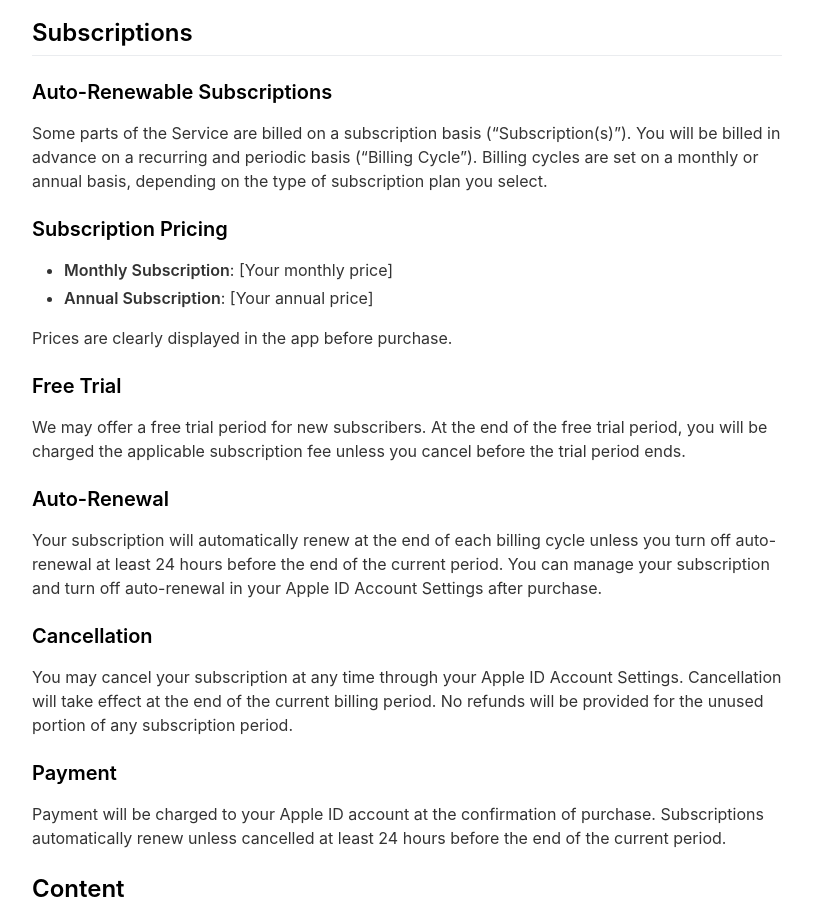
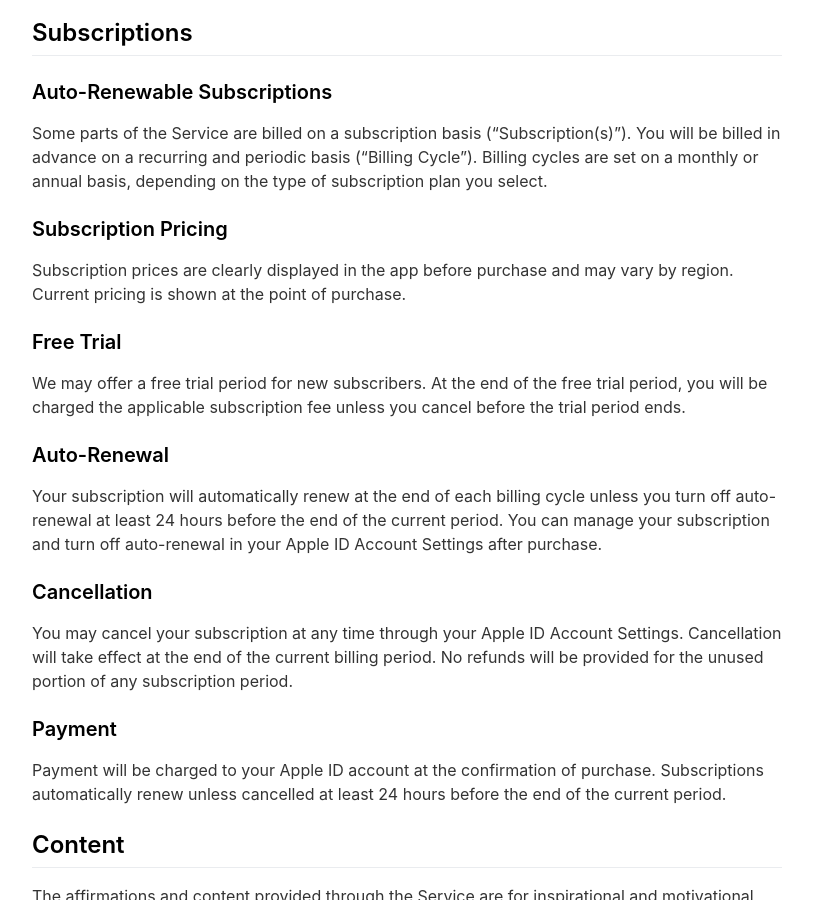
Before and after one commit to rcottinet/yesyou-website, a Jekyll site: the page built from _pages/terms-of-use.md, in a window 1280 px wide and 900 px high, scrolled down 432 px. Shown: the whole window, without its empty margins (233-1046 px from the left). Built offline with Jekyll 4.4.1, drawn with Linux system fonts in a browser that asks for light colours; nearby versions of some CDN libraries.

Commit message:
Update terms-of-use.md

```diff
--- a/_pages/terms-of-use.md
+++ b/_pages/terms-of-use.md
@@ -22,10 +22,7 @@ Some parts of the Service are billed on a subscription basis ("Subscription(s)")
 
 ### Subscription Pricing
 
-- **Monthly Subscription**: [Your monthly price]
-- **Annual Subscription**: [Your annual price]
-
-Prices are clearly displayed in the app before purchase.
+Subscription prices are clearly displayed in the app before purchase and may vary by region. Current pricing is shown at the point of purchase.
 
 ### Free Trial
 
```
